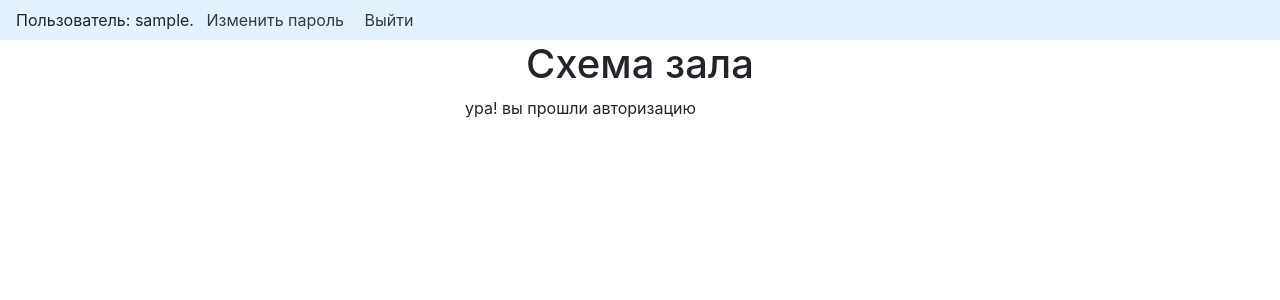
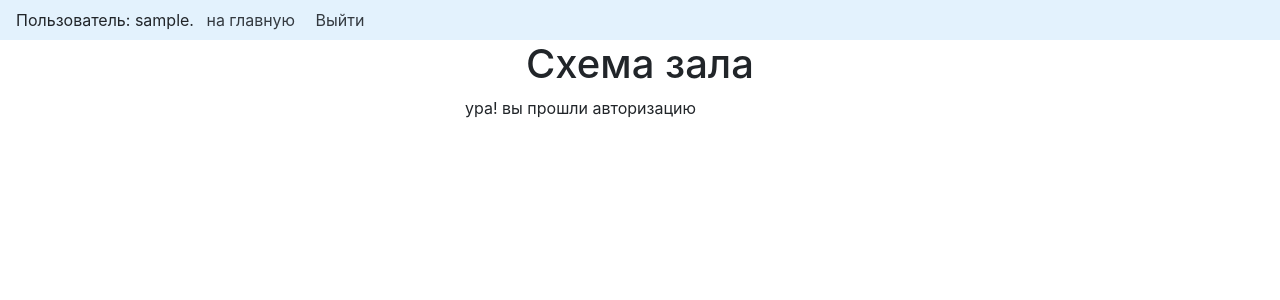
Before and after one commit to toshiharu13/backend_test_homework, a Django app: page / in a window 1280 px wide. Shown: the top 300 px of the page. Run offline with Django 3.2, Linux system fonts and the light colour scheme; the visitor is signed in with stand-in values (Sample User, id 1); some libraries are stand-ins or nearby versions.

Commit message:
done_with_generics

```diff
--- a/templates/includes/nav.html
+++ b/templates/includes/nav.html
@@ -3,10 +3,10 @@
     <nav class="my-2 my-md-0 mr-md-3">
         {% if user.is_authenticated %}
         Пользователь: {{ user.username }}.
-        <a class="p-2 text-dark" href="{% url 'password_change' %}">Изменить пароль</a>
+        <a class="p-2 text-dark" href="{% url 'index' %}">на главную</a>
         <a class="p-2 text-dark" href="{% url 'logout' %}">Выйти</a>
         {% else %}
-        <a class="p-2 text-dark" href="{% url 'login' %}">Войти</a> |
+        <a class="p-2 text-dark" href="{% url 'index' %}">на главную</a>|
         {% endif %}
     </nav>
 </nav>
```
